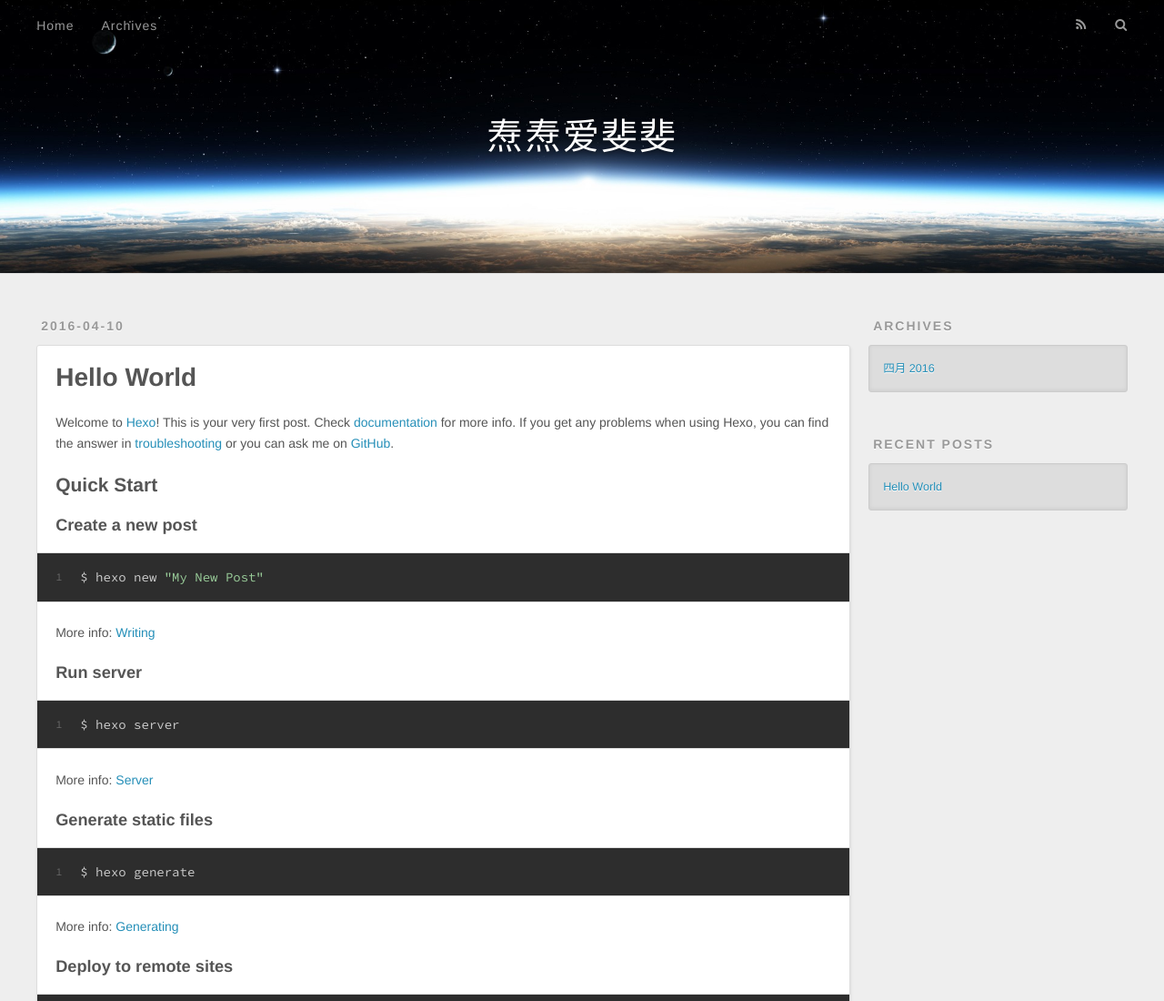
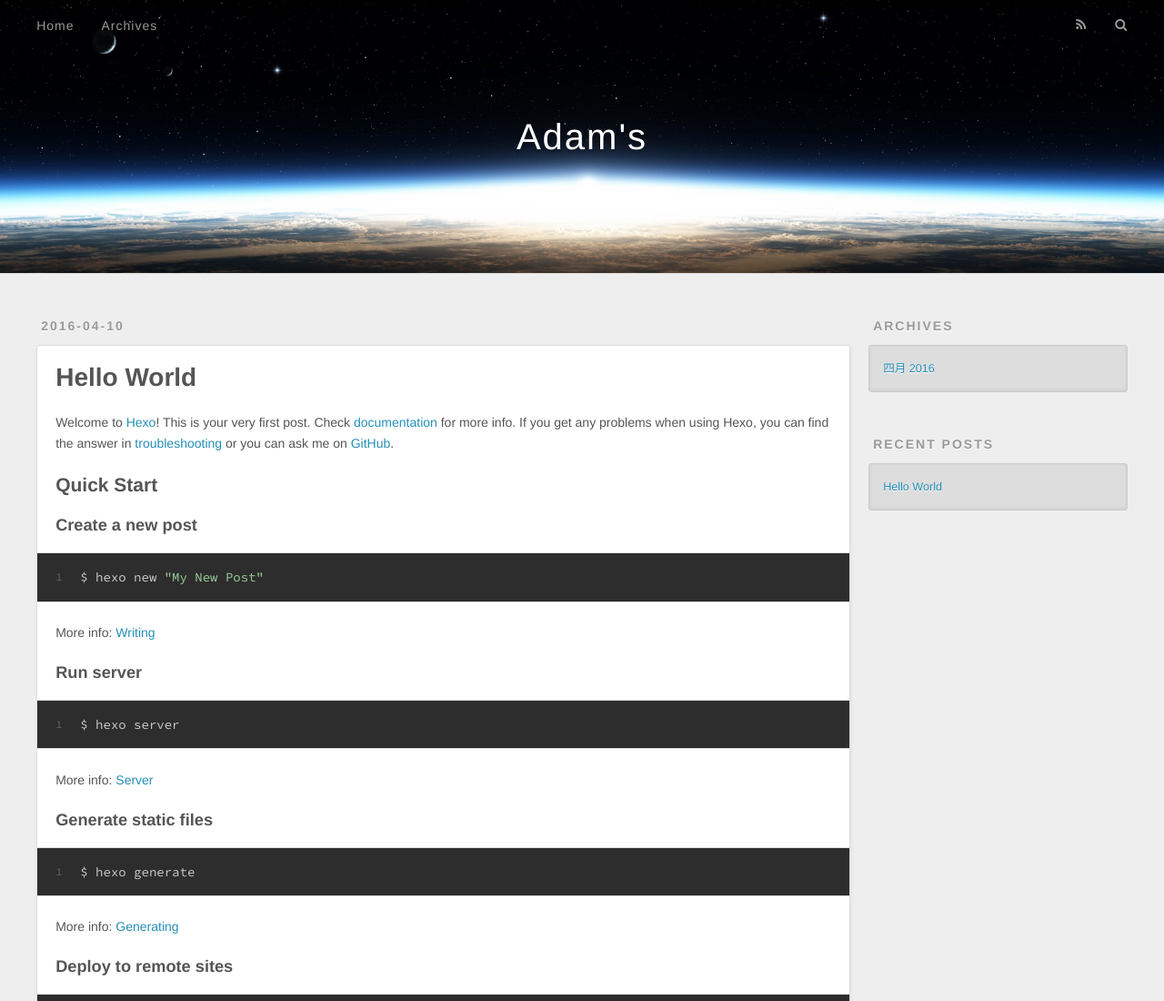
Before and after one commit to adamofatom/adamofatom.github.io, a plain HTML site: page index.html in a window 1280 px wide. Shown: the top 1100 px of the page at 91% size. Drawn offline with nearby package versions, Linux system fonts and the light colour scheme.

Commit message:
Update index.html

```diff
--- a/index.html
+++ b/index.html
@@ -7,7 +7,7 @@
   <meta name="viewport" content="width=device-width, initial-scale=1, maximum-scale=1">
   <meta name="description">
 <meta property="og:type" content="website">
-<meta property="og:title" content="焘焘爱斐斐">
+<meta property="og:title" content="Adam's">
 <meta property="og:url" content="http://yoursite.com/index.html">
 <meta property="og:site_name" content="Adam's">
 <meta property="og:description">
@@ -36,7 +36,7 @@
   <div id="header-outer" class="outer">
     <div id="header-title" class="inner">
       <h1 id="logo-wrap">
-        <a href="/" id="logo">焘焘爱斐斐</a>
+        <a href="/" id="logo">Adam's</a>
       </h1>
 
     </div>
```
